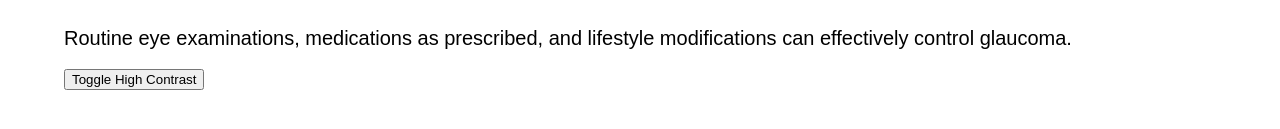
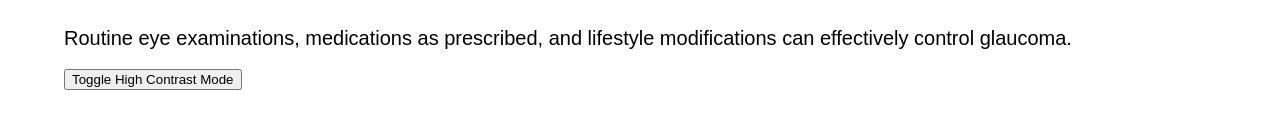
Before and after one commit to yasshh17/Assignment-7, a plain HTML site: page index.html in a window 1280 px wide. Shown: the part 465-594 px from the top of the page. Drawn offline with Linux system fonts and the light colour scheme.

Commit message:
Changed the name of the button

```diff
--- a/index.html
+++ b/index.html
@@ -70,7 +70,7 @@
         </section>
     </main>
 
-    <button id="toggle-high-contrast" aria-pressed="false">Toggle High Contrast</button>
+    <button id="toggle-high-contrast" aria-pressed="false">Toggle High Contrast Mode</button>
 
     <script>
         var toggleButton = document.getElementById("toggle-high-contrast");
```
